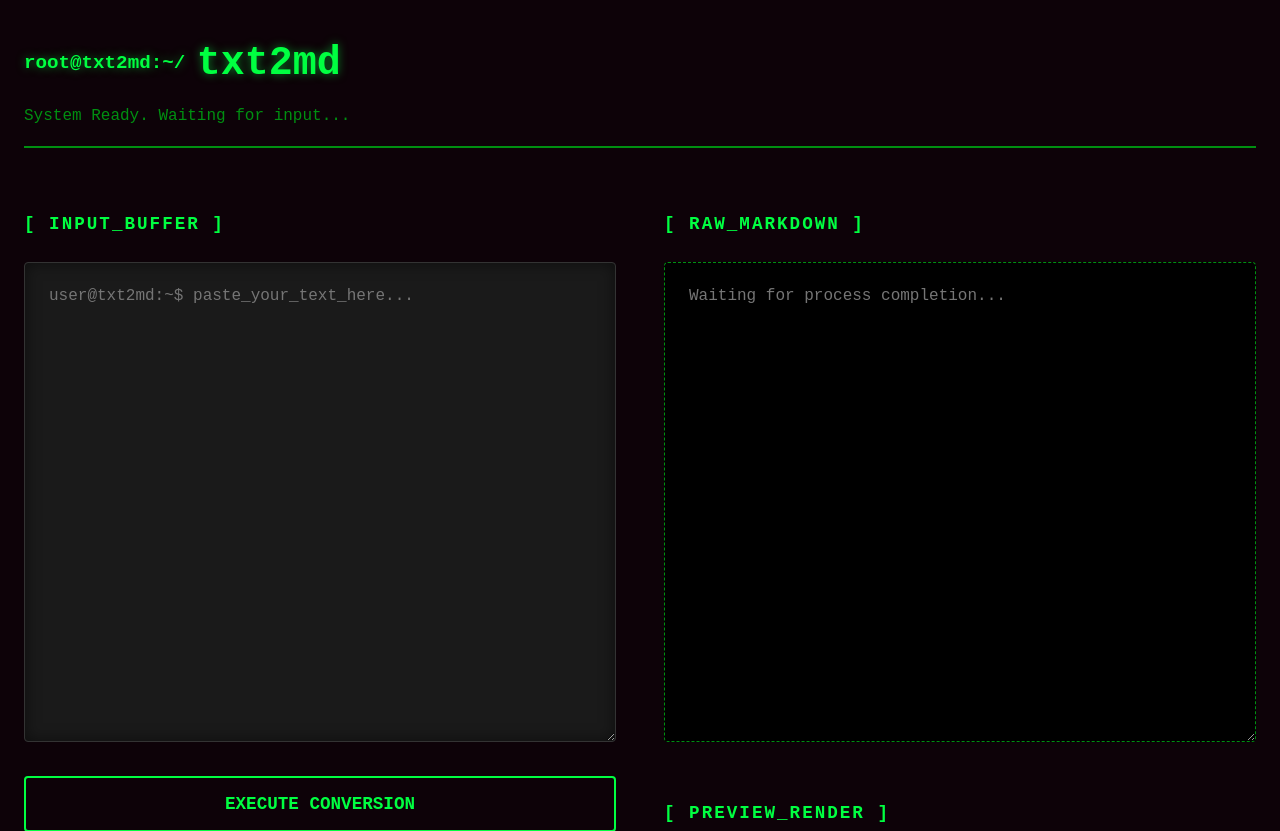
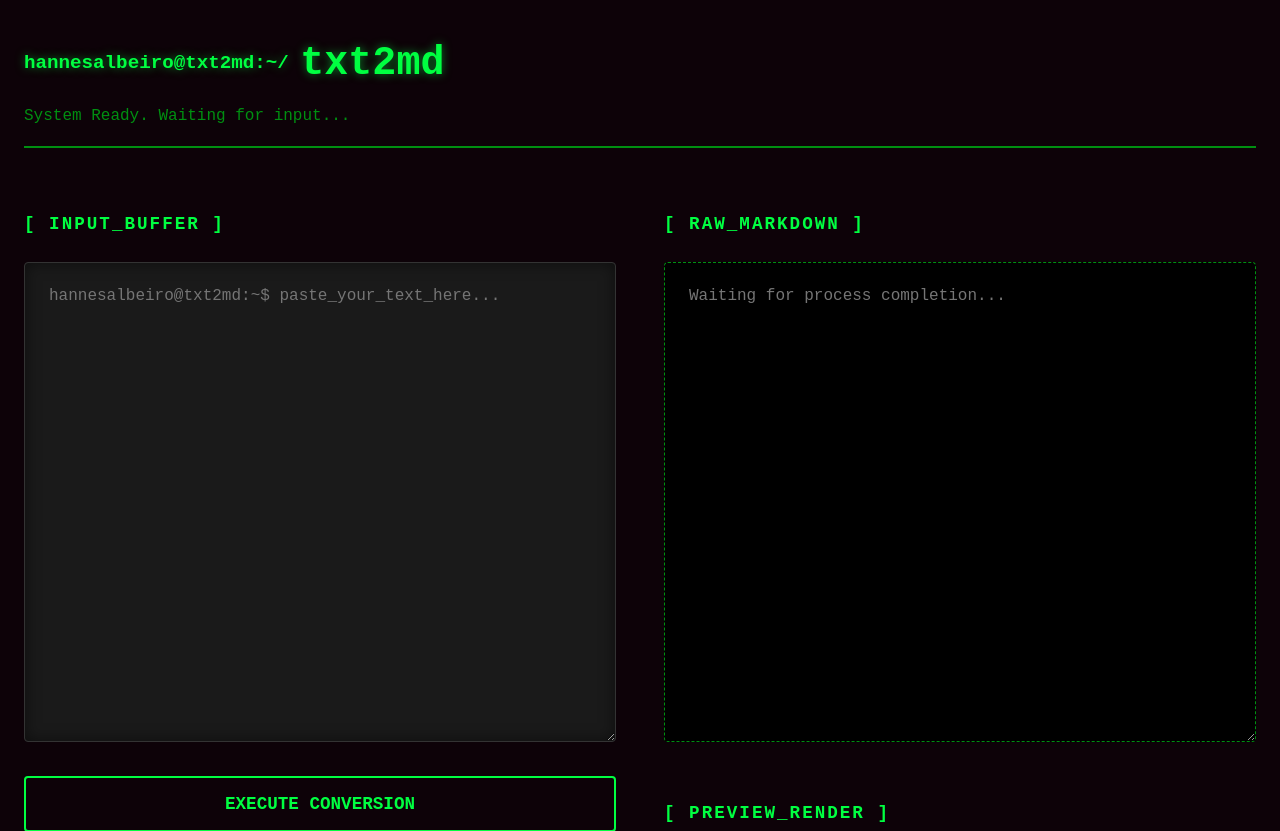
Before and after one commit to joreichhardt/txt2md, a Flask app: page / in a window 1280 px wide. Shown: the top 831 px of the page. Run offline with Flask 3, Linux system fonts and the light colour scheme.

Commit message:
Bump to v1.1.5: Personalize terminal header as hannesalbeiro@txt2md and update versioning.

```diff
--- a/app.py
+++ b/app.py
@@ -11,7 +11,7 @@ app = Flask(__name__)
 app.secret_key = os.environ.get("FLASK_SECRET_KEY", "prod-secret-7721")
 
 metrics = PrometheusMetrics(app)
-metrics.info('app_info', 'Application info', version='1.1.3')
+metrics.info('app_info', 'Application info', version='1.1.5')
 
 
 # API Configuration
--- a/static/style.css
+++ b/static/style.css
@@ -49,7 +49,7 @@ header.terminal-header h1 {
 }
 
 header.terminal-header h1::before {
-    content: "root@txt2md:~/ ";
+    content: "hannesalbeiro@txt2md:~/ ";
     font-size: 1.2rem;
     vertical-align: middle;
 }
--- a/templates/index.html
+++ b/templates/index.html
@@ -4,8 +4,8 @@
     <meta charset="UTF-8">
     <meta name="viewport" content="width=device-width, initial-scale=1.0">
     <title>txt2md :: terminal</title>
-    <!-- Cache-Buster v1.1.3 -->
-    <link rel="stylesheet" href="{{ url_for('static', filename='style.css') }}?v=1.1.3">
+    <!-- Cache-Buster v1.1.5 -->
+    <link rel="stylesheet" href="{{ url_for('static', filename='style.css') }}?v=1.1.5">
 </head>
 <body class="terminal-bg">
     <div class="container">
@@ -28,7 +28,7 @@
             <section class="input-section">
                 <h2>[ INPUT_BUFFER ]</h2>
                 <form id="convert-form" method="POST">
-                    <textarea name="text" placeholder="user@txt2md:~$ paste_your_text_here..." required>{{ original_text }}</textarea>
+                    <textarea name="text" placeholder="hannesalbeiro@txt2md:~$ paste_your_text_here..." required>{{ original_text }}</textarea>
                     <button type="submit" id="convert-btn">
                         <span class="spinner"></span>
                         <span class="btn-text">EXECUTE CONVERSION</span>
```
